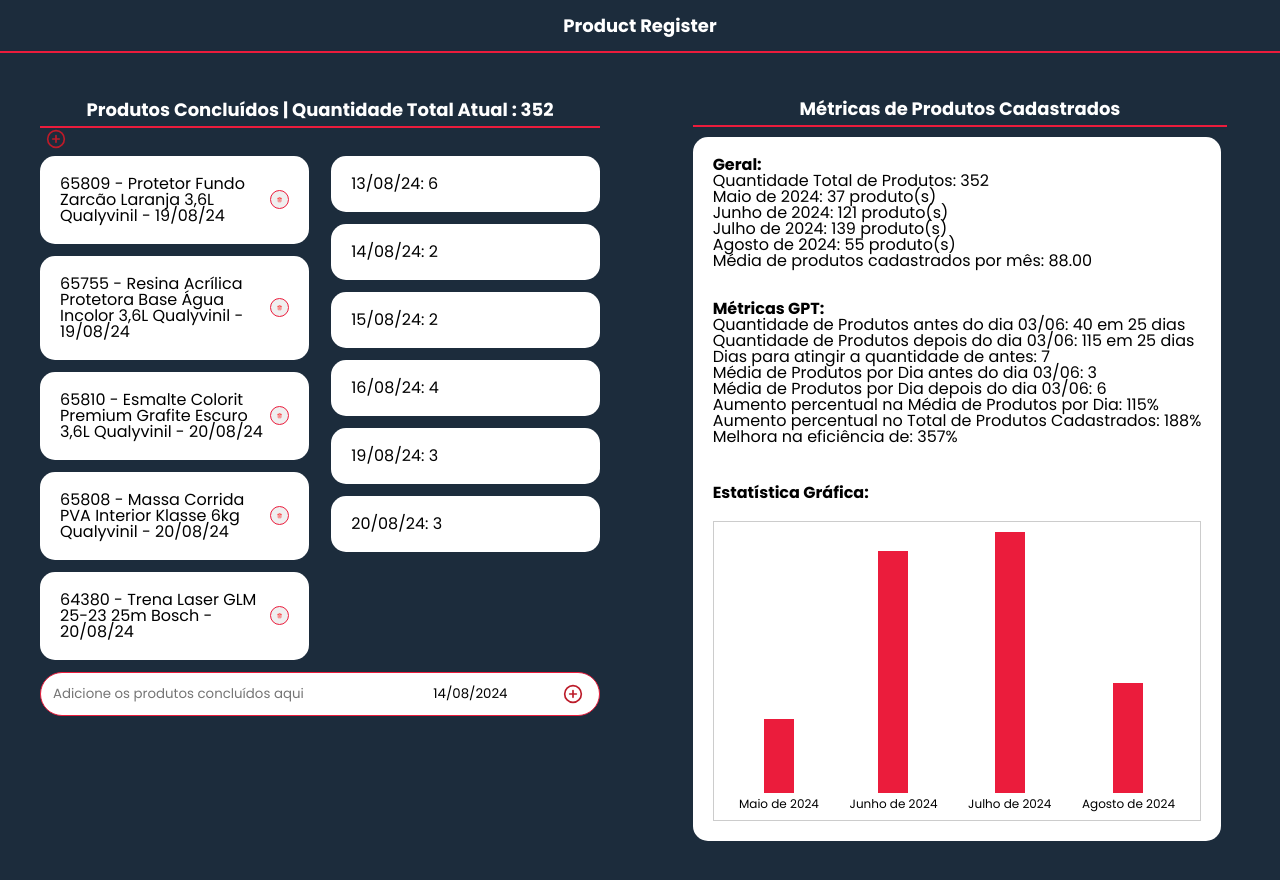
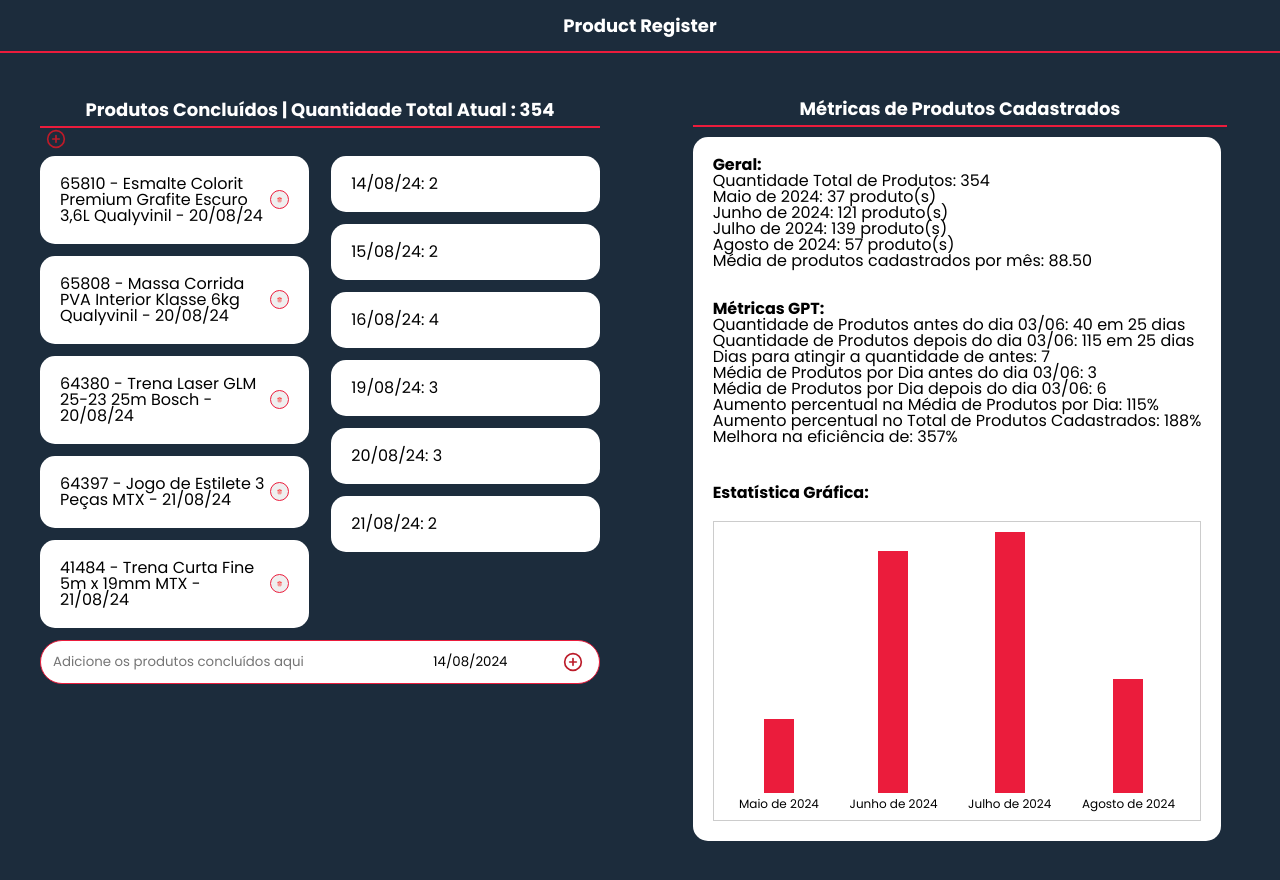
Before and after one commit to victoramattosc/productRegister, a React (Create React App) app: page / in a window 1280 px wide. Shown: the top 880 px of the page. Built offline with nearby package versions, Linux system fonts and the light colour scheme; a web font is replaced by a local one.

Commit message:
update 21/08

```diff
--- a/src/pages/Data/data.js
+++ b/src/pages/Data/data.js
@@ -351,4 +351,6 @@ export const data = [
     { produto: '65810 - Esmalte Colorit Premium Grafite Escuro 3,6L Qualyvinil', data: '2024-08-20' },
     { produto: '65808 - Massa Corrida PVA Interior Klasse 6kg Qualyvinil', data: '2024-08-20' },
     { produto: '64380 - Trena Laser GLM 25-23 25m Bosch', data: '2024-08-20' },
+    { produto: '64397 - Jogo de Estilete 3 Peças MTX', data: '2024-08-21' },
+    { produto: '41484 - Trena Curta Fine 5m x 19mm MTX', data: '2024-08-21' },
 ];
```
